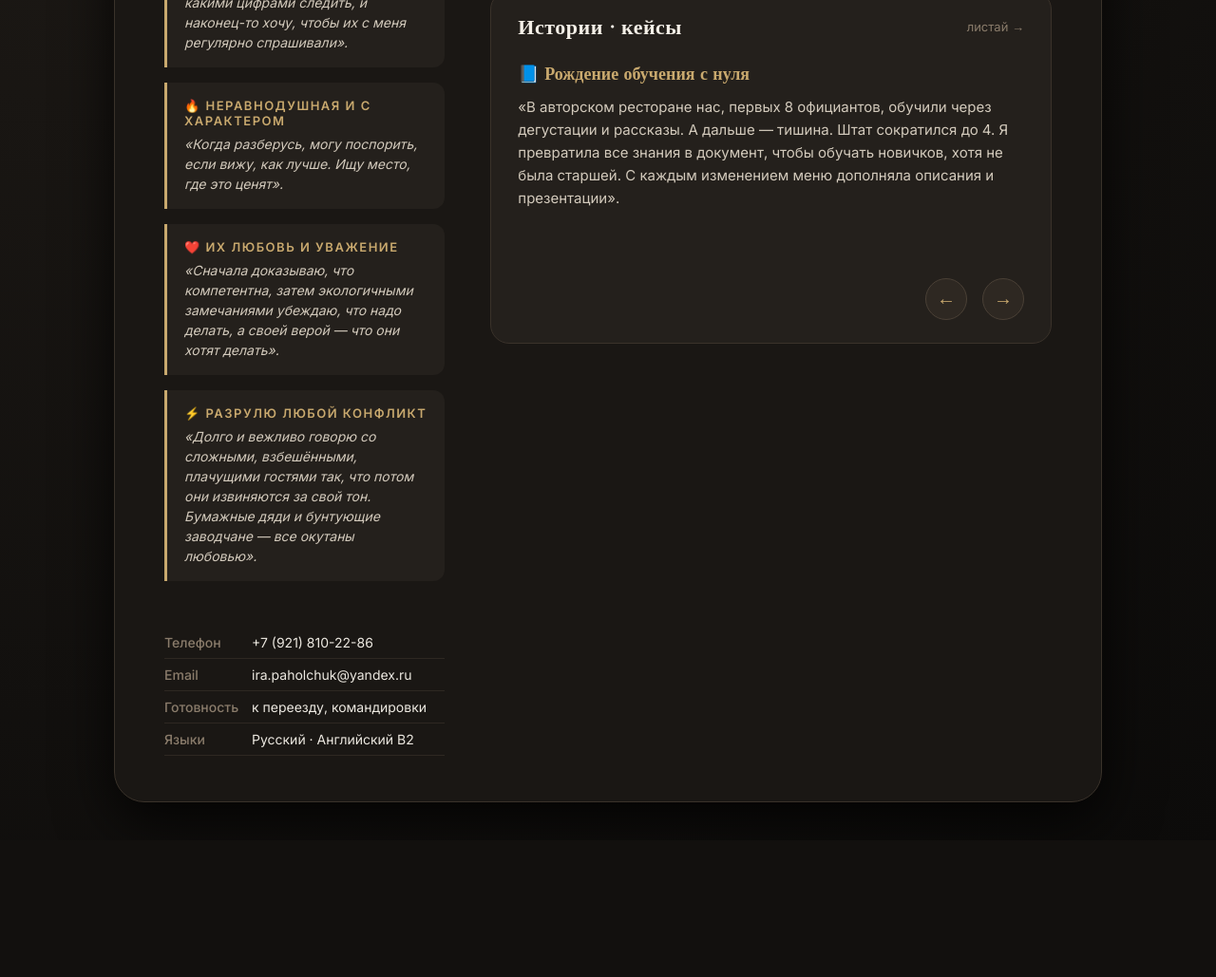
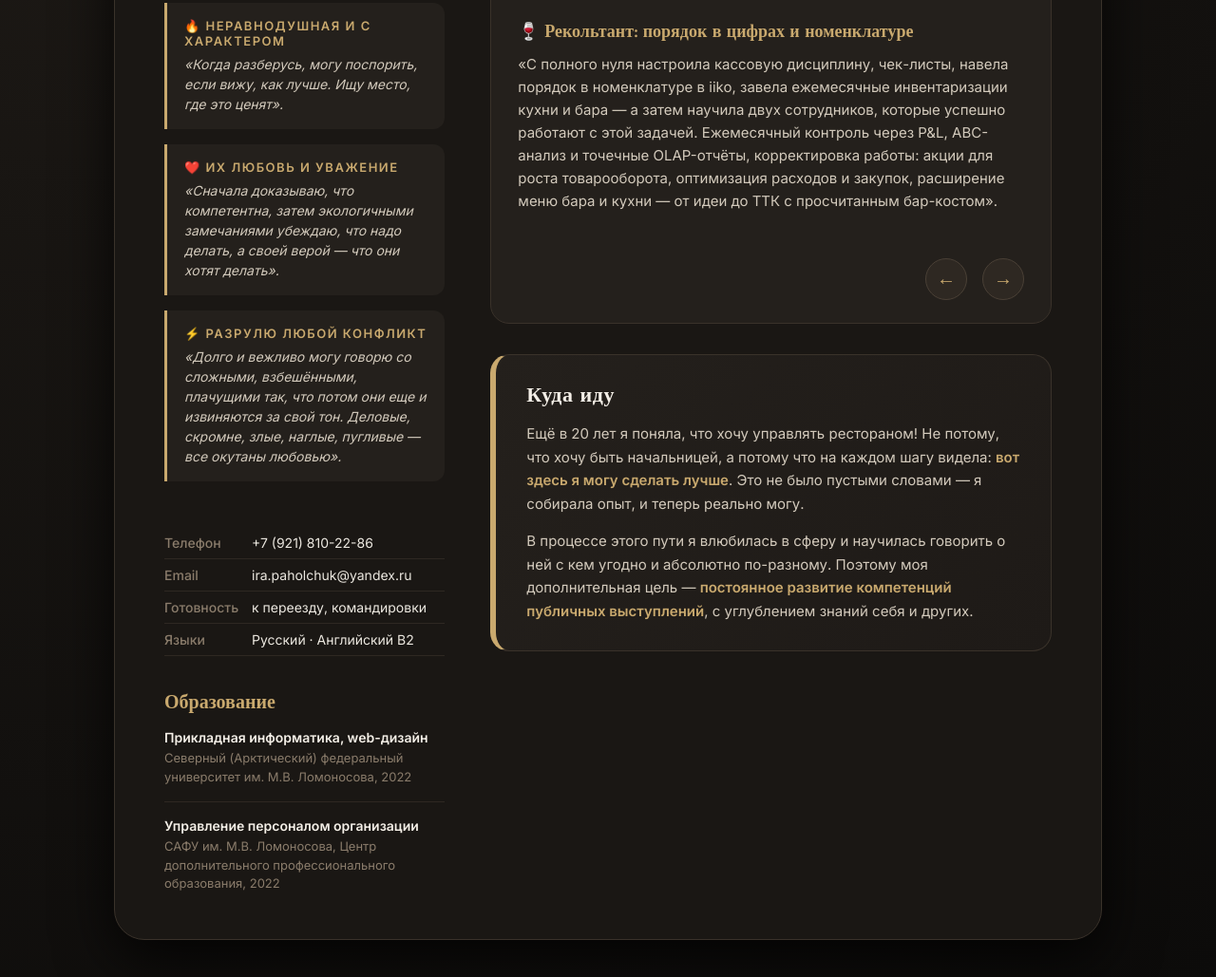
Before and after one commit to IrinaPaholchuk/Resume, a plain HTML site: page index.html in a window 1280 px wide. Shown: the part 783-1812 px from the top of the page at 95% size. Before the commit the page ends 1668 px from the top, so only its background shows below. Drawn offline with Linux system fonts and the light colour scheme.

Commit message:
Update index.html
редактирование кейсов и опыта

```diff
--- a/index.html
+++ b/index.html
@@ -175,6 +175,32 @@
             font-weight: 500;
         }
 
+        /* ===== ОБРАЗОВАНИЕ ===== */
+        .edu-section {
+            margin-top: 4px;
+        }
+        .edu-item {
+            margin-bottom: 16px;
+            padding-bottom: 16px;
+            border-bottom: 1px solid #2E2822;
+        }
+        .edu-item:last-child {
+            border-bottom: none;
+            margin-bottom: 0;
+            padding-bottom: 0;
+        }
+        .edu-title {
+            font-weight: 600;
+            font-size: 14px;
+            color: #F4EFE7;
+            margin-bottom: 4px;
+        }
+        .edu-detail {
+            font-size: 13px;
+            color: #8A7C6B;
+            line-height: 1.5;
+        }
+
         /* ===== ПРАВАЯ КОЛОНКА ===== */
         .right-panel {
             display: flex;
@@ -203,7 +229,7 @@
         .exp-row .company { color: #C9A96E; font-style: italic; }
         .exp-row .year { color: #8A7C6B; font-size: 13px; white-space: nowrap; }
 
-        /* ЦИТАТА (теперь между опытом и кейсами) */
+        /* ЦИТАТА */
         .quote-block {
             background: #2E2822;
             border-radius: 16px;
@@ -311,6 +337,35 @@
         }
         .carousel-btn:active { transform: scale(0.95); }
 
+        /* БЛОК ЦЕЛИ */
+        .goal-block {
+            background: linear-gradient(135deg, #24201C 0%, #1E1A17 100%);
+            border-radius: 20px;
+            padding: 28px 32px;
+            border: 1px solid #3A322A;
+            border-left: 6px solid #C9A96E;
+        }
+        .goal-block h3 {
+            font-family: 'Marcellus', serif;
+            font-size: 22px;
+            color: #F4EFE7;
+            margin-bottom: 16px;
+            letter-spacing: 0.5px;
+        }
+        .goal-block p {
+            font-size: 15px;
+            line-height: 1.65;
+            color: #D3CABC;
+            margin-bottom: 14px;
+        }
+        .goal-block p:last-child {
+            margin-bottom: 0;
+        }
+        .goal-block .accent {
+            color: #C9A96E;
+            font-weight: 600;
+        }
+
         /* Адаптив */
         @media (max-width: 780px) {
             .resume-card { padding: 28px 20px; }
@@ -328,7 +383,7 @@
             .carousel-btn { display: none; }
             .carousel-track { transform: translateX(0) !important; flex-wrap: wrap; }
             .carousel-slide { flex: 0 0 100%; display: block !important; }
-            .superpower-item, .quote-block, .carousel-wrapper { background: #f5f5f5; border-color: #ccc; }
+            .superpower-item, .quote-block, .carousel-wrapper, .goal-block { background: #f5f5f5; border-color: #ccc; }
         }
     </style>
 </head>
@@ -344,7 +399,7 @@
         </div>
         <div class="contacts-hero">
             <p>+7 (921) 810-22-86 · <a href="mailto:ira.paholchuk@yandex.ru">ira.paholchuk@yandex.ru</a></p>
-            <p>Архангельск · готовность к переезду (Москва, Ярославль)</p>
+            <p>Москва</p>
         </div>
     </div>
 
@@ -361,8 +416,8 @@
 
             <!-- О СЕБЕ -->
             <div class="about-text">
-                <p><span class="gold">10+ лет</span> в ресторанном бизнесе. Прошла путь от официантки до менеджера зала и HR.</p>
-                <p>Создаю команды, где люди работают с душой. Гости чувствуют себя главными.</p>
+                <p><span class="gold">10+ лет</span> в ресторанном бизнесе. Прошла путь от официанта до менеджера и HR.</p>
+                <p>Создаю команды, где люди работают от души, а гости чувствуют себя главными.</p>
             </div>
 
             <!-- СУПЕРСИЛЫ -->
@@ -380,12 +435,12 @@
 
                 <div class="superpower-item">
                     <h4>❤️ Их любовь и уважение</h4>
-                    <p>«Сначала доказываю, что компетентна, затем экологичными замечаниями убеждаю, что надо делать, а своей верой — что они хотят делать».</p>
+                    <p>«Сначала доказываю, что компетентна, затем экологичными замечаниями убеждаю, что <span class="accent">надо делать</span>, а своей верой — что они <span class="accent">хотят делать</span>».</p>
                 </div>
 
                 <div class="superpower-item">
                     <h4>⚡ Разрулю любой конфликт</h4>
-                    <p>«Долго и вежливо говорю со сложными, взбешёнными, плачущими гостями так, что потом они извиняются за свой тон. Бумажные дяди и бунтующие заводчане — все окутаны любовью».</p>
+                    <p>«Долго и вежливо могу говорю со сложными, взбешёнными, плачущими так, что потом они еще и извиняются за свой тон. Деловые, скромне, злые, наглые, пугливые — все окутаны любовью».</p>
                 </div>
 
             </div>
@@ -398,6 +453,22 @@
                 <div class="contact-line"><span class="label">Языки</span> Русский · Английский B2</div>
             </div>
 
+            <!-- ОБРАЗОВАНИЕ -->
+            <div class="edu-section">
+                <h3 style="font-family: 'Marcellus', serif; font-size: 20px; margin-bottom: 16px; color: #C9A96E;">Образование</h3>
+
+                <div class="edu-item">
+                    <div class="edu-title">Прикладная информатика, web-дизайн</div>
+                    <div class="edu-detail">Северный (Арктический) федеральный университет им. М.В. Ломоносова, 2022</div>
+                </div>
+
+                <div class="edu-item">
+                    <div class="edu-title">Управление персоналом организации</div>
+                    <div class="edu-detail">САФУ им. М.В. Ломоносова, Центр дополнительного профессионального образования, 2022</div>
+                </div>
+
+            </div>
+
         </div>
 
         <!-- ===== ПРАВАЯ КОЛОНКА ===== -->
@@ -407,16 +478,16 @@
             <div>
                 <h3 style="font-family: 'Marcellus', serif; font-size: 20px; margin-bottom: 12px; color: #C9A96E;">Ключевой опыт</h3>
                 <div class="exp-short">
-                    <div class="exp-row"><span class="role">Менеджер зала ресторана</span><span class="company">УК Ресто консалт</span><span class="year">2025 — наст.</span></div>
+                    <div class="exp-row"><span class="role">Менеджер зала ресторана РАГУ</span><span class="company">УК Ресто консалт</span><span class="year">2025 — наст.</span></div>
                     <div class="exp-row"><span class="role">Менеджер по персоналу</span><span class="company">УК Ресто консалт</span><span class="year">2025</span></div>
-                    <div class="exp-row"><span class="role">Управляющий / Бармен</span><span class="company">Бар «Рекольтант»</span><span class="year">2024 — наст.</span></div>
+                    <div class="exp-row"><span class="role">Управляющий</span><span class="company">Бар «Рекольтант»</span><span class="year">2024 — наст.</span></div>
                     <div class="exp-row"><span class="role">Управляющий залом (открытие)</span><span class="company">Бранч-бар JAM!</span><span class="year">2024</span></div>
                     <div class="exp-row"><span class="role">Администратор</span><span class="company">Ресторан «Малые Карелы»</span><span class="year">2022–2023</span></div>
                 </div>
-                <div style="margin-top: 12px; font-size: 13px; color: #8A7C6B;">Ранее: официант в Roomi (топ-100 WhereToEat), бармен, бариста</div>
+                <div style="margin-top: 12px; font-size: 13px; color: #8A7C6B;">Ранее: официант (в том числе Roomi - топ-100 WhereToEat), Бармен, бариста, кавист, орагнизатор мероприятий, HR </div>
             </div>
 
-            <!-- ===== ЦИТАТА (между опытом и кейсами) ===== -->
+            <!-- ===== ЦИТАТА ===== -->
             <div class="quote-block">
                 «Её куда не кинь — она со всем разберётся».
                 <span class="author">— Управляющая, нынешнее место работы</span>
@@ -432,28 +503,28 @@
                 <div class="carousel-track-container">
                     <div class="carousel-track" id="carouselTrack">
 
-                        <!-- Слайд 1 -->
+                        <!-- Слайд 1  -->
                         <div class="carousel-slide">
-                            <h4>📘 Рождение обучения с нуля</h4>
-                            <p>«В авторском ресторане нас, первых 8 официантов, обучили через дегустации и рассказы. А дальше — тишина. Штат сократился до 4. Я превратила все знания в документ, чтобы обучать новичков, хотя не была старшей. С каждым изменением меню дополняла описания и презентации».</p>
+                            <h4>🍷 Рекольтант: порядок в цифрах и номенклатуре</h4>
+                            <p>«С полного нуля настроила кассовую дисциплину, чек-листы, навела порядок в номенклатуре в iiko, завела ежемесячные инвентаризации кухни и бара — а затем научила двух сотрудников, которые успешно работают с этой задачей. Ежемесячный контроль через P&L, ABC-анализ и точечные OLAP-отчёты, корректировка работы: акции для роста товарооборота, оптимизация расходов и закупок, расширение меню бара и кухни — от идеи до ТТК с просчитанным бар-костом».</p>
                         </div>
 
                         <!-- Слайд 2 -->
                         <div class="carousel-slide">
-                            <h4>🧠 Тетрадки и гугл-таблицы вместо бюджета</h4>
-                            <p>«Когда не было ресурсов на полноценное обучение, я делала тренинги, рабочие тетрадки для нулевых официантов. Отбординг — через гугл-таблицы и креатив. Раньше все платили за сервисы, а я сделала инструмент своими руками».</p>
+                            <h4>📘 Рождение обучения с нуля</h4>
+                            <p>«В ресторане Roomi нас, первых 8 официантов, обучили через дегустации и рассказы. А дальше — тишина. Штат сократился до 4. Я превратила все знания в документ, чтобы обучать новичков, хотя не была старшей. С каждым изменением меню дополняла описания и презентации. Ушла оставимв хорошую базу людей и знаний».</p>
                         </div>
 
                         <!-- Слайд 3 -->
                         <div class="carousel-slide">
-                            <h4>⚡ От недель к часам</h4>
-                            <p>«В компании создание вкусовых карточек занимало кучу времени. Мы ждали материалы из УК неделями и месяцами. Я начала делать тесты, обучения, чек-листы через HTML-код. Путь от "нужно ввести правило" до "правило есть в ПО" сократился с недель до часов. Теперь вся компания делает так — я научила».</p>
+                            <h4>🧠 Тетрадки и гугл-таблицы вместо бюджета</h4>
+                            <p>« В новом заведении JAM! не было ресурсов на полноценное обучение, я создала и вела тренинги, рабочие тетрадки для нулевых официантов. Отбординг — через гугл-таблицы с интерактивом. Крутпные компании платили за сервисы, а я сделала рабочий инструмент своими руками».</p>
                         </div>
 
-                        <!-- Слайд 4: Рекольтант -->
+                        <!-- Слайд 4 -->
                         <div class="carousel-slide">
-                            <h4>🍷 Рекольтант: порядок в цифрах и номенклатуре</h4>
-                            <p>«Кассовая дисциплина, чек-листы, порядок в номенклатуре в iiko, ежемесячные инвентаризации, передача компетенции. Контроль через P&L, ABC-анализ и точечные OLAP-отчёты. Введение акций для роста товарооборота, расширение меню бара и кухни — от идеи до ТТК с просчитанным бар-костом».</p>
+                            <h4>⚡ От недель к часам</h4>
+                            <p>«В холдинге Ресто создание вкусовых карточек занимало кучу времени. Мы ждали материалы из УК неделями и месяцами. Я начала делать тесты, обучения, чек-листы через HTML-код. Путь от "нужно ввести правило" до "правило есть в ПО" сократился с недель до часов. Теперь вся компания делает так — я научила».</p>
                         </div>
 
                         <!-- Слайд 5: Малые Карелы -->
@@ -465,7 +536,13 @@
                         <!-- Слайд 6: ЛВК -->
                         <div class="carousel-slide">
                             <h4>🎓 ЛВК: интерактивное обучение за 0 рублей</h4>
-                            <p>«К моему приходу система обучения была папкой стандартов на 100 страниц. Компания не была готова вводить LLM-платформы — нужно было бесплатное, но интерактивное решение. Я завела закрытую группу ВК: записывала короткие видео простым языком про сервис, работу с гостями, продажи, нарезала клипы, добавляла опросы, печатные тесты и кейсы. Спустя время считаю это самым правильным решением — большой шаг для компании с нулевым бюджетом».</p>
+                            <p>«К моему приходу система обучения в холдинге была папкой стандартов на 100 страниц. Компания не была готова вводить LMS — нужно было бесплатное, но интерактивное решение. Я завела закрытую группу ВК: записывала короткие видео простым языком про сервис, работу с гостями, продажи, нарезала клипы, добавляла опросы, печатные тесты и кейсы. Спустя время считаю это самым правильным решением — большой шаг для компании с нулевым бюджетом».</p>
+                        </div>
+
+                        <!-- Слайд 7: Поговорим о гастро и вине? -->
+                        <div class="carousel-slide">
+                            <h4>🍇 Поговорим о гастро и вине?</h4>
+                            <p>«Я обожаю узнавать, говорить и слушать о гастрономии и напитках, особенно о вине. Я против чопорных рассказов с миллионом терминов: могу понятно объяснить базу по вину на перекуре или провести мероприятие на целый зал — в обоих случаях рассказываю просто, интересно, информативно и с шутками. У меня немало проведённых дегустаций по русским винам на 10–30 человек, а в ресторане «Рагу» вместе с управляющей и шефом я создала и провела первый гастроужин в сети».</p>
                         </div>
 
                     </div>
@@ -475,6 +552,13 @@
                     <button class="carousel-btn" id="prevBtn">←</button>
                     <button class="carousel-btn" id="nextBtn">→</button>
                 </div>
+            </div>
+
+            <!-- ===== БЛОК ЦЕЛИ ===== -->
+            <div class="goal-block">
+                <h3>Куда иду</h3>
+                <p>Ещё в 20 лет я поняла, что хочу управлять рестораном! Не потому, что хочу быть начальницей, а потому что на каждом шагу видела: <span class="accent">вот здесь я могу сделать лучше</span>. Это не было пустыми словами — я собирала опыт, и теперь реально могу.</p>
+                <p>В процессе этого пути я влюбилась в сферу и научилась говорить о ней с кем угодно и абсолютно по-разному. Поэтому моя дополнительная цель — <span class="accent">постоянное развитие компетенций публичных выступлений</span>, с углублением знаний себя и других.</p>
             </div>
 
         </div>
```
